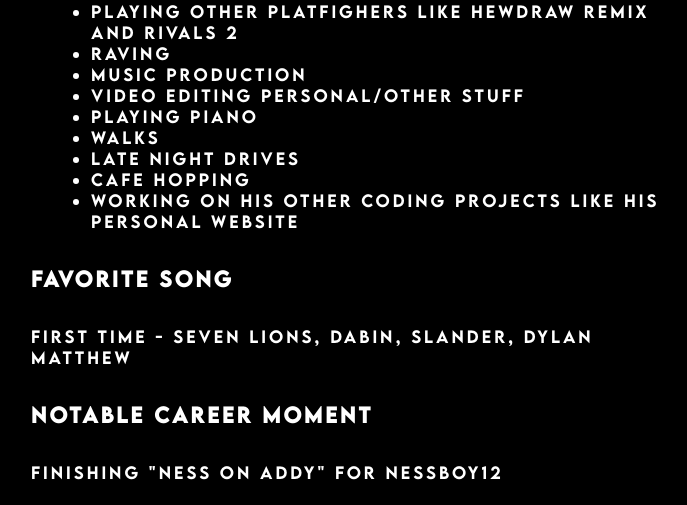
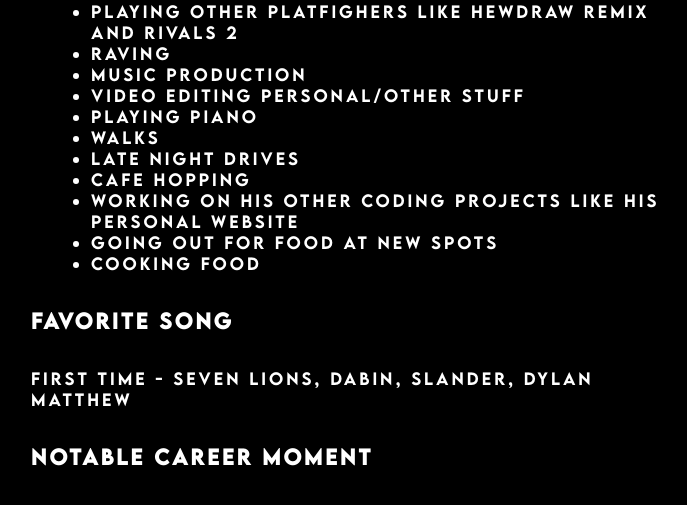
Before and after one commit to pkflash/saltesports, a Django app: page /salt/members/lonelymatt in a window 1280 px wide. Shown: the part 1611-2116 px from the top of the page, without its empty margins (293-980 px from the left). Run offline with Django 5.2, Linux system fonts and the light colour scheme.

Commit message:
Update matt.html

```diff
--- a/salt/templates/salt/members/matt.html
+++ b/salt/templates/salt/members/matt.html
@@ -33,6 +33,8 @@
                         <li>late night drives</li>
                         <li>cafe hopping</li>
                         <li>working on his other coding projects like his personal website</li>
+                        <li>going out for food at new spots</li>
+                        <li>cooking food</li>
                 </ul>
             </p>
         <h5>favorite song</h5>
```
